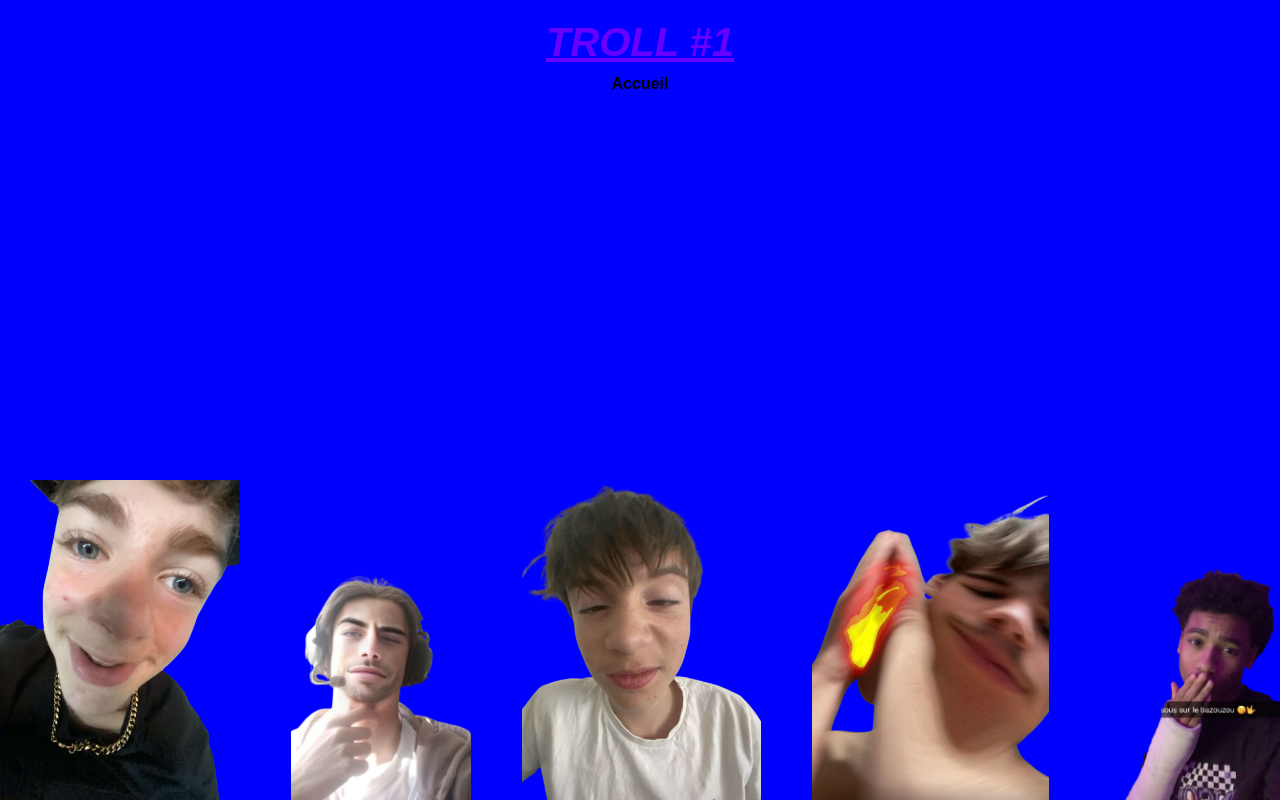
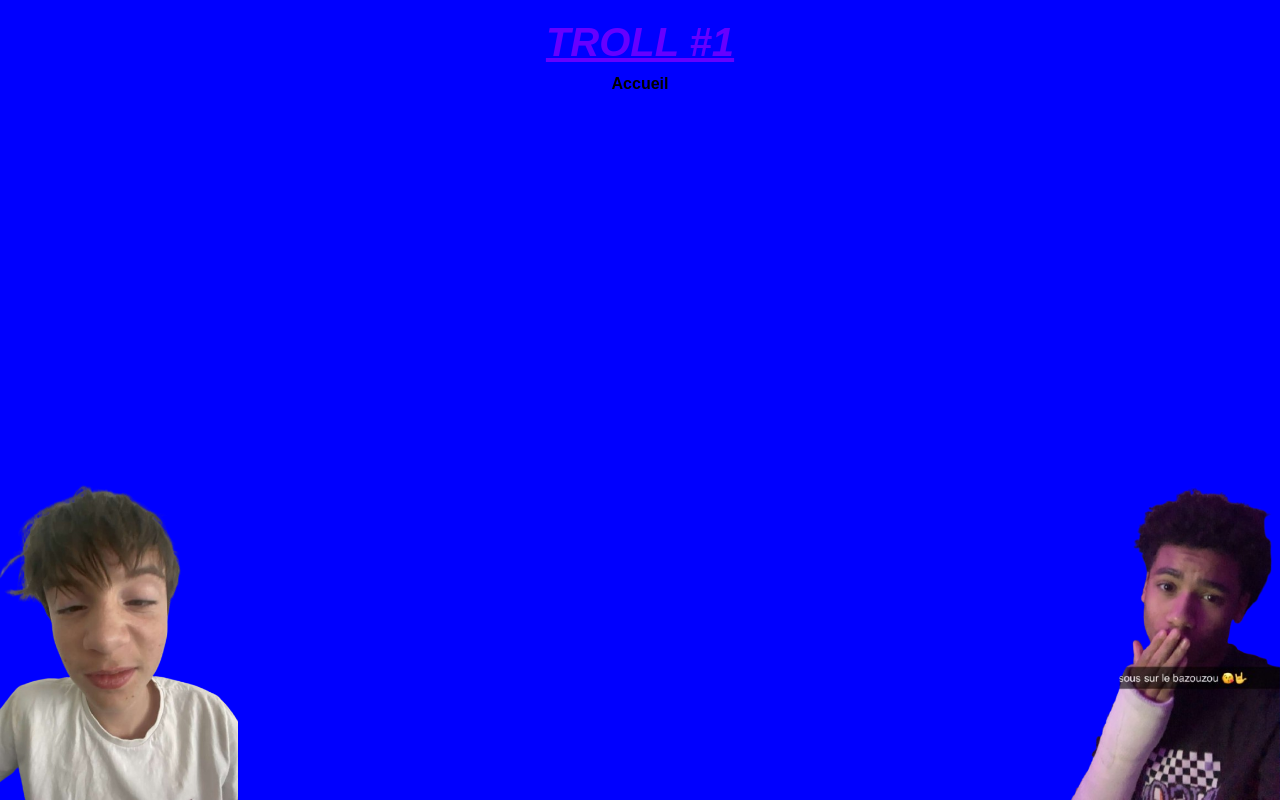
Before and after one commit to Course-en-Cours2025/Course-en-Cours2025.github.io, a plain HTML site: page ee.html in a window 1280 px wide. Drawn offline with Linux system fonts and the light colour scheme.

Commit message:
update 1.21.1

```diff
--- a/ee.html
+++ b/ee.html
@@ -15,10 +15,9 @@
         </ul>
     </nav>
     <section class="image-strip">
-        <img src="./assets/img/EE/ãlix-removebg-preview.png" alt="Alix" class="left">
-        <img src="./assets/img/EE/dorian-removebg-preview.png" alt="Dorian" class="center">
+
         <img src="./assets/img/EE/hugo-removebg-preview.png" alt="Hugo" class="center">
-        <img src="./assets/img/EE/florian-removebg-preview.png" alt="Florian" class="right">
+
         <img src="./assets/img/EE/noah-removebg-preview.png" alt="Noah" class="right">
     </section>
 </body>
--- a/styleEE.css
+++ b/styleEE.css
@@ -102,4 +102,6 @@ nav a:hover {
 
 .image-strip .right {
     align-self: flex-end;
+    transform: scale(1.35);
+    transform-origin: bottom right;
 }
```
